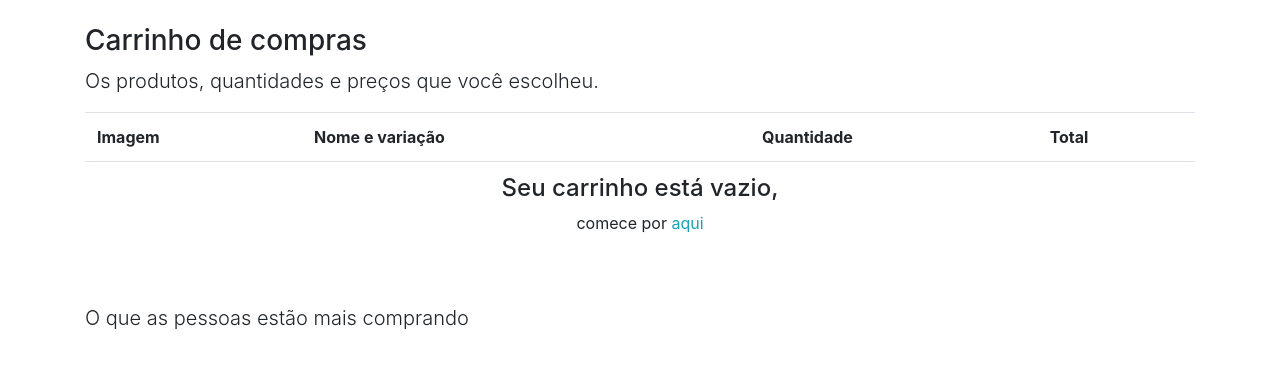
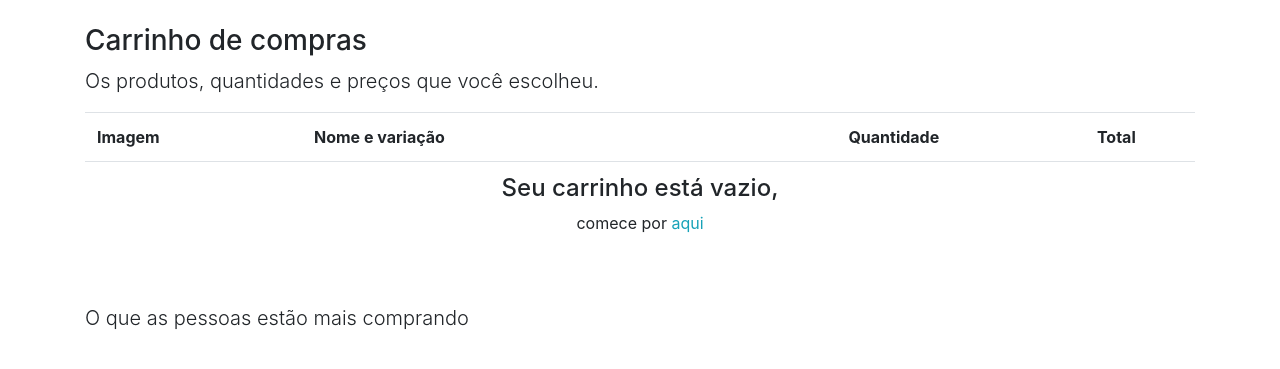
Before and after one commit to krawler/loja_django, a Django app: template produto/templates/produto/carrinho.html in a window 1280 px wide. Shown: the part 56-425 px from the top of the page. Run offline with Django 4.2, Linux system fonts and the light colour scheme; the template is opened without the code that fills it, so the values that code supplies are empty; some libraries are stand-ins or nearby versions.

Commit message:
alinhamento dos itens da tabela

```diff
--- a/produto/templates/produto/carrinho.html
+++ b/produto/templates/produto/carrinho.html
@@ -17,8 +17,8 @@
                     <th class="d-none d-lg-block">Imagem</th>
                     <th>Nome e variação</th>
                     <th></th>
-                    <th>Quantidade</th>
-                    <th>Total</th>
+                    <th class="text-center">Quantidade</th>
+                    <th class="text-center">Total</th>
                 </tr>
 
                 {% if carrinho.values %}
@@ -34,8 +34,8 @@
                                 {{ item.produto_nome }} - {{ item.variacao_nome }}
                                 </a>
                             <td>
-                            <td>{{ item.quantidade }}</td>
-                            <td>
+                            <td class="text-center">{{ item.quantidade }}</td>
+                            <td class="text-right">
                                 {% if item.preco_quantitativo_promocional %}
                                     R$  {{ item.preco_quantitativo_promocional }}
                                 {% else %}
```
